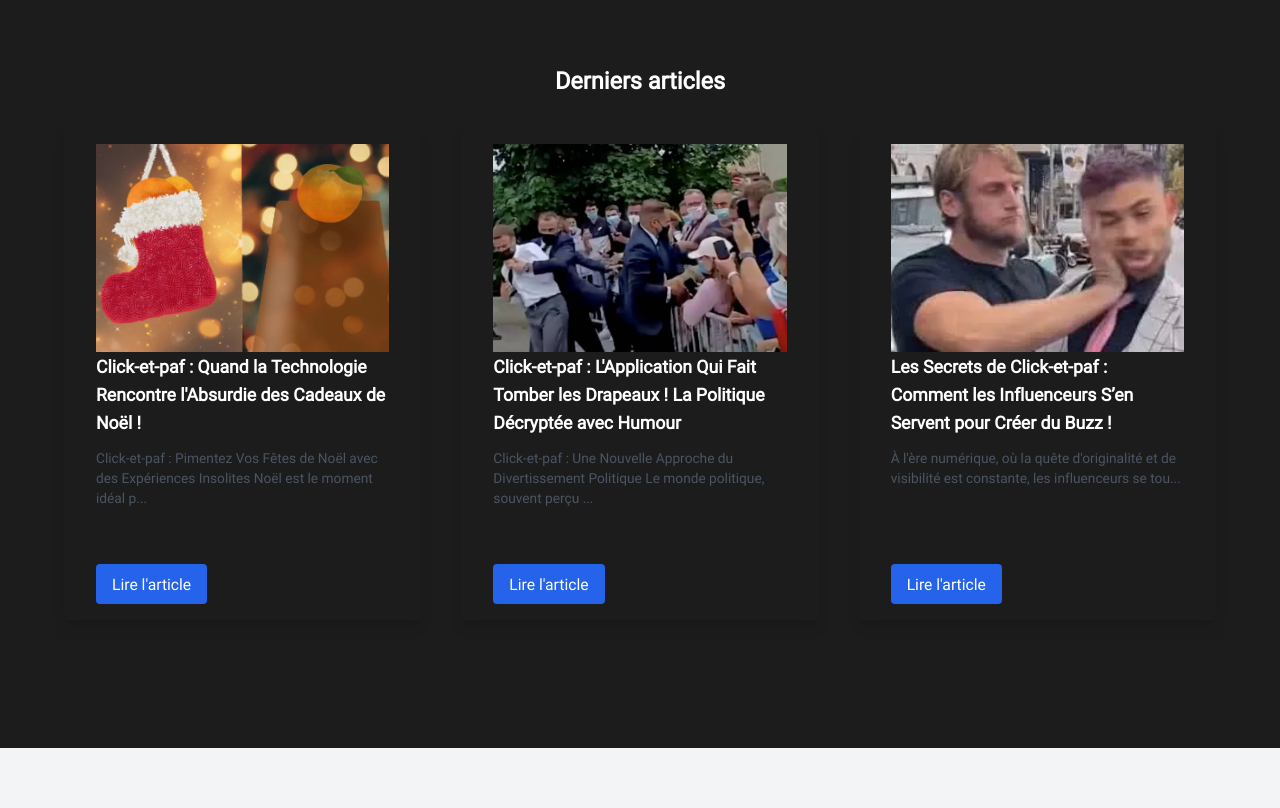
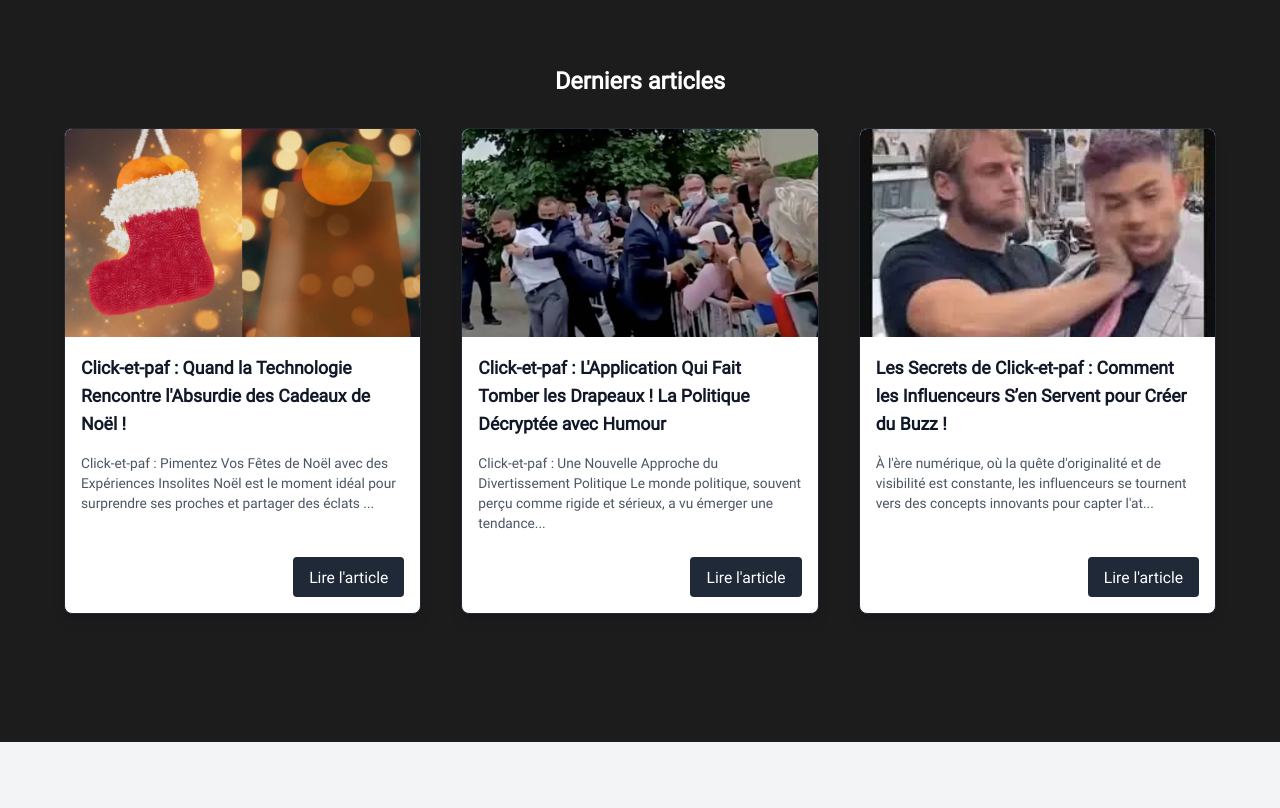
Before and after one commit to LuzBoger/click-et-paf, a React (Vite) app: page / in a window 1280 px wide. Shown: the part 2500-3308 px from the top of the page. Built offline with nearby package versions, Linux system fonts and the light colour scheme.

Commit message:
Mise en d'article un peu plus beau

```diff
--- /dev/null
+++ b/src/components/Article.jsx
@@ -0,0 +1,38 @@
+
+
+const Article = (item) => {
+    const article = item.item;
+    return (
+        <article
+            key={article.id}
+            className="border border-gray-800 flex flex-col justify-between max-w-sm rounded-lg overflow-hidden shadow-lg text-gray-900 bg-white"
+        >
+            <div className="flex flex-col gap-4">
+                <img
+                    src={article.image}
+                    alt={article.title}
+                    title={article.title}
+                    className="w-full h-52 object-cover "
+                />
+
+                <a href={`#${article.id}`} title={`Lire l'article ${article.title}`} className="mx-4">
+                    <h3 className="text-lg font-semibold">{article.title}</h3>
+                </a>
+
+                <p className="mb-2 text-sm text-gray-600 mx-4">
+                    {article.content.substring(0, 150)}...
+                </p>
+            </div>
+
+            <div className="mx-4 py-4 flex justify-end">
+                <a
+                    href={`/article/${article.slug}`}
+                    className="inline-block bg-gray-800 text-white py-2 px-4 rounded hover:bg-gray-800 transition duration-300"
+                    title={`Lire l'article: ${article.title}`}>
+                    Lire l'article
+                </a>
+            </div>
+        </article>
+    )
+}
+export default Article;
--- a/src/components/ArticleCard.jsx
+++ b/src/components/ArticleCard.jsx
@@ -1,48 +1,20 @@
 import React from 'react';
 import { allArticles } from '../data/Articles';
+import Article from '../components/Article';
 
-const ArticleCard = () => {
+export const ArticleCard = () => {
   const recentArticles = allArticles.slice(-3).reverse();
-
   return (
     <div className="max-w-screen-xl mx-auto p-16">
 
       <h2 className="text-2xl font-bold mb-8 text-center">Derniers articles</h2>
 
       <div className="sm:grid lg:grid-cols-3 sm:grid-cols-2 gap-10">
-        {recentArticles.map((article) => (
-          <article
-            key={article.id}
-            className="flex flex-col justify-between hover:bg-gray-900 hover:text-white transition duration-300 max-w-sm rounded overflow-hidden shadow-lg"
-          >
-            <div className="py-4 px-8">
-              <img
-                src={article.image}
-                alt={article.title}
-                title={article.title}
-                className="w-full h-52 object-cover"
-              />
-
-              <a href={`#${article.id}`} title={`Lire l'article ${article.title}`}>
-                <h3 className="text-lg mb-3 font-semibold">{article.title}</h3>
-              </a>
-
-              <p className="mb-2 text-sm text-gray-600">
-                {article.content.substring(0, 100)}...
-              </p>
-            </div>
-
-            <div className="mt-4 py-4 px-8">
-              <a
-                href={`/article/${article.slug}`}
-                className="inline-block bg-blue-600 text-white py-2 px-4 rounded hover:bg-blue-700 transition duration-300"
-                title={`Lire l'article: ${article.title}`}
-              >
-                Lire l'article
-              </a>
-            </div>
-          </article>
-        ))}
+        {recentArticles.map((article) => {
+          return (
+            <Article item={article} key={article.id}></Article>
+          )
+        })}
       </div>
     </div>
   );
--- a/src/components/Services.jsx
+++ b/src/components/Services.jsx
@@ -1,5 +1,5 @@
 import React from 'react';
-import {services} from '../data/Services'
+import { services } from '../data/Services'
 
 
 const Services = () => {
@@ -9,7 +9,7 @@ const Services = () => {
       {services.map((service, index) => (
         <div
           key={index}
-                className="bg-white shadow-md rounded-lg p-6 hover:shadow-xl transition-shadow duration-300"
+          className="bg-white rounded-lg p-6"
         >
           <div className="text-6xl mb-4 text-indigo-500">{service.icon}</div>
           <h3 className="text-2xl font-semibold text-gray-900 mb-4">
```
Also changed, not shown: src/App.jsx (+3 -7 lines). Lines whose indentation alone changed are shown as unchanged.
